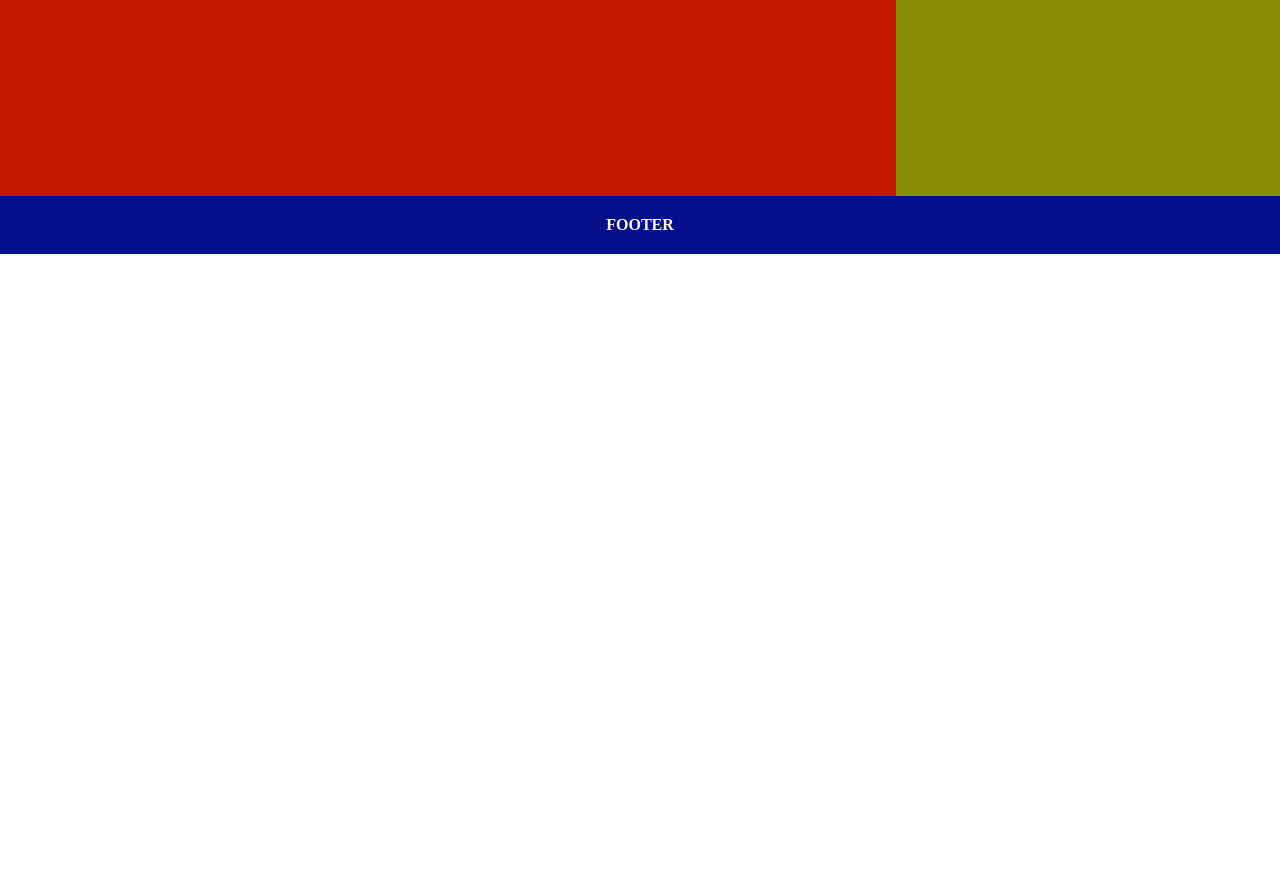
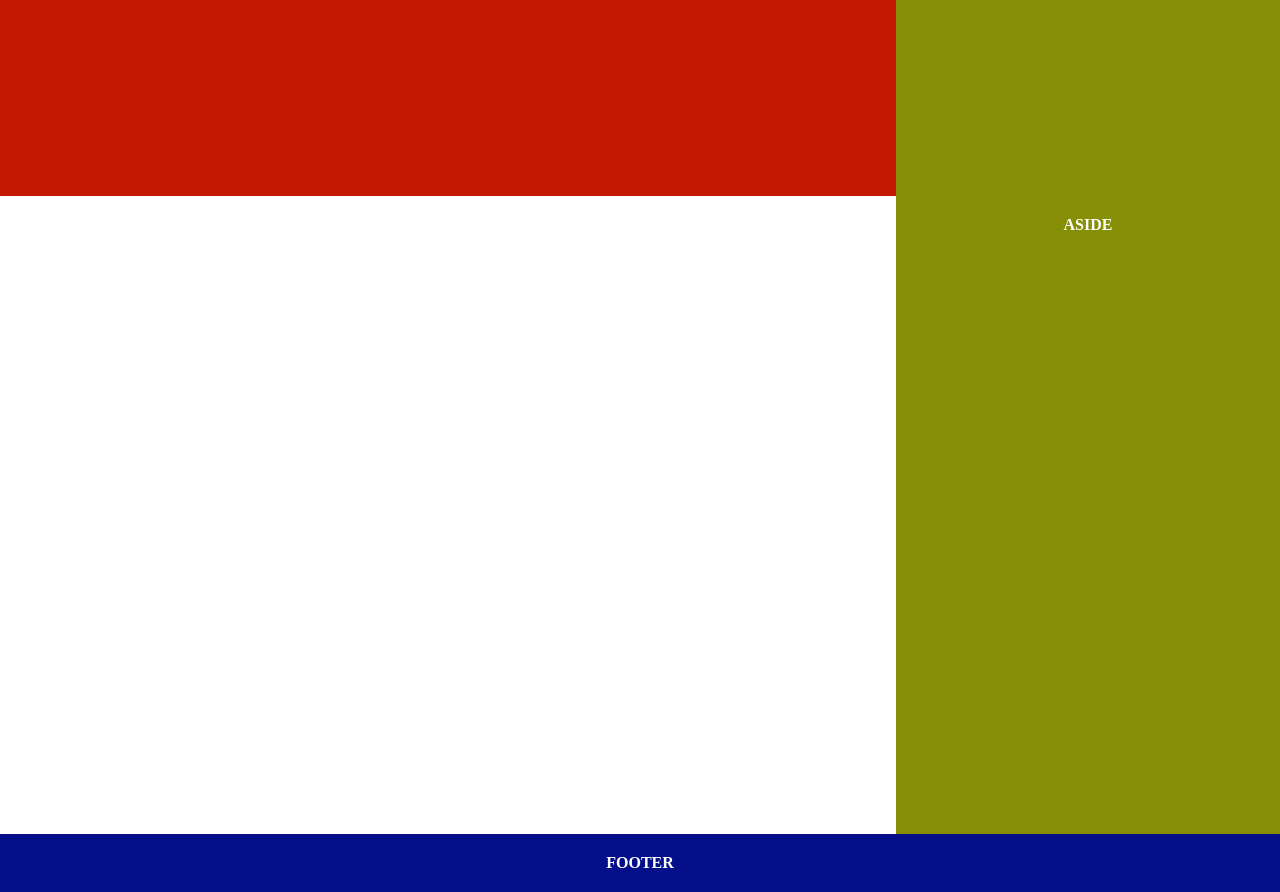
Before and after one commit to 01Daniel02/positionement-flotant, a plain HTML site: page index.html in a window 1280 px wide. Shown: the part 500-1392 px from the top of the page. Before the commit the page ends 800 px from the top, so only its background shows below. Drawn offline with Linux system fonts and the light colour scheme.

Commit message:
exercice

```diff
--- a/index.html
+++ b/index.html
@@ -13,6 +13,7 @@
         <header>HEADER</header>
         <div class="content">CONTENT</div>
         <div class="side">ASIDE</div>
+        <div class="side">ASIDE</div>
         <footer>FOOTER</footer>
     </div>
 </body>
```
